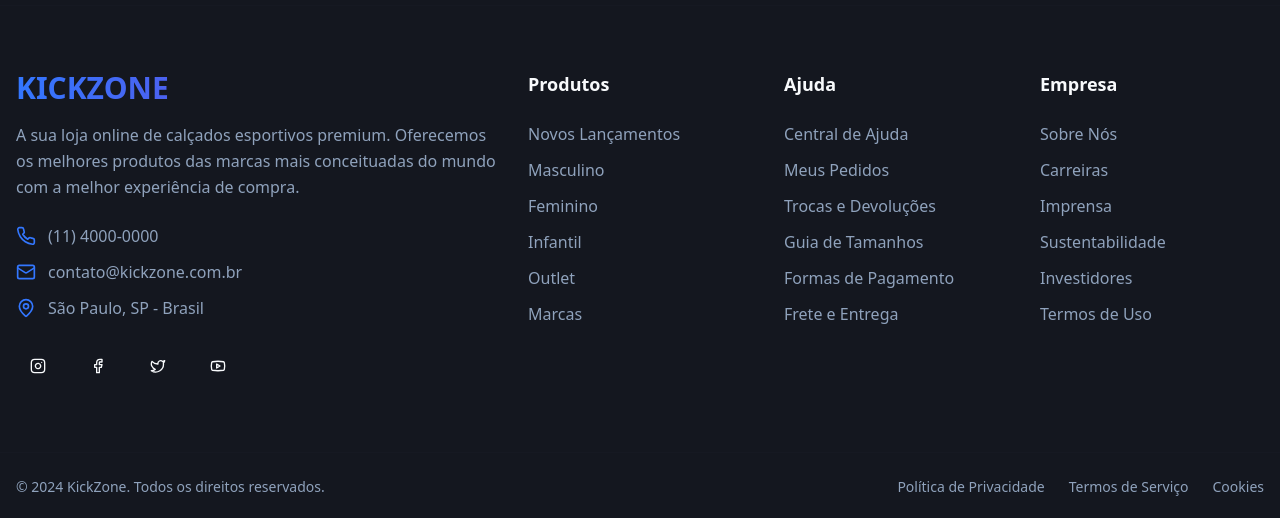
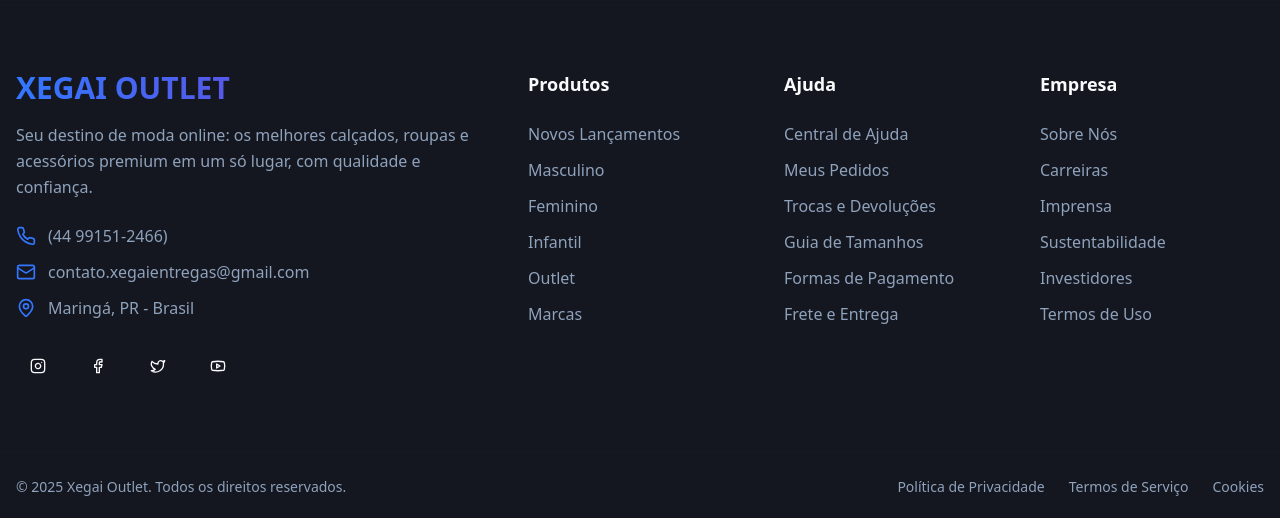
Before and after one commit to diegowvm/ecommerce-vm, a React (Vite) app: page /products in a window 1280 px wide. Shown: the part 946-1464 px from the top of the page. Built offline with nearby package versions, Linux system fonts and the light colour scheme; no server answers; the database is empty.

Commit message:
Code edited in Lovable Code Editor
Edited UI in Lovable

```diff
--- a/index.html
+++ b/index.html
@@ -3,11 +3,11 @@
   <head>
     <meta charset="UTF-8" />
     <meta name="viewport" content="width=device-width, initial-scale=1.0" />
-    <title>KickZone - E-commerce de Calçados Esportivos Premium</title>
+    <title>Xegai Outlet - Estilo não tem limite. Aqui você encontra tudo.</title>
     <meta name="description" content="Sua loja online de tênis e calçados esportivos das melhores marcas. Design futurístico, tecnologia avançada e a melhor experiência de compra." />
     <meta name="author" content="KickZone" />
 
-    <meta property="og:title" content="KickZone - E-commerce de Calçados Esportivos Premium" />
+    <meta property="og:title" content="Xegai Outlet - Estilo não tem limite. Aqui você encontra tudo." />
     <meta property="og:description" content="Sua loja online de tênis e calçados esportivos das melhores marcas. Design futurístico, tecnologia avançada e a melhor experiência de compra." />
     <meta property="og:type" content="website" />
     <meta property="og:image" content="https://lovable.dev/opengraph-image-p98pqg.png" />
--- a/src/components/ui/footer.tsx
+++ b/src/components/ui/footer.tsx
@@ -70,27 +70,25 @@ export function Footer() {
           <div className="lg:col-span-2 space-y-6">
             <div>
               <h2 className="text-3xl font-bold gradient-text mb-4">
-                KICKZONE
+                XEGAI OUTLET
               </h2>
               <p className="text-muted-foreground leading-relaxed">
-                A sua loja online de calçados esportivos premium.
-                Oferecemos os melhores produtos das marcas mais conceituadas
-                do mundo com a melhor experiência de compra.
+                Seu destino de moda online: os melhores calçados, roupas e acessórios premium em um só lugar, com qualidade e confiança.
               </p>
             </div>
 
             <div className="space-y-3">
               <div className="flex items-center space-x-3 text-muted-foreground">
                 <Phone className="h-5 w-5 text-primary" />
-                <span>(11) 4000-0000</span>
+                <span>(44 99151-2466)</span>
               </div>
               <div className="flex items-center space-x-3 text-muted-foreground">
                 <Mail className="h-5 w-5 text-primary" />
-                <span>contato@kickzone.com.br</span>
+                <span>contato.xegaientregas@gmail.com</span>
               </div>
               <div className="flex items-center space-x-3 text-muted-foreground">
                 <MapPin className="h-5 w-5 text-primary" />
-                <span>São Paulo, SP - Brasil</span>
+                <span>Maringá, PR - Brasil</span>
               </div>
             </div>
 
@@ -166,7 +164,7 @@ export function Footer() {
         <div className="container mx-auto px-4 py-6">
           <div className="flex flex-col md:flex-row justify-between items-center space-y-4 md:space-y-0">
             <p className="text-muted-foreground text-sm">
-              © 2024 KickZone. Todos os direitos reservados.
+              © 2025 Xegai Outlet. Todos os direitos reservados.
             </p>
             <div className="flex space-x-6 text-sm">
               <a href="#" className="text-muted-foreground hover:text-primary transition-colors">
--- a/src/components/ui/navbar.tsx
+++ b/src/components/ui/navbar.tsx
@@ -62,7 +62,7 @@ export function Navbar() {
           {/* Logo */}
           <div className="flex items-center">
             <Link to="/" className="text-2xl font-bold gradient-text">
-              KICKZONE
+              XEGAI OUTLET
             </Link>
           </div>
 
--- a/src/pages/AdminDashboard.tsx
+++ b/src/pages/AdminDashboard.tsx
@@ -41,7 +41,7 @@ export default function AdminDashboardPage() {
                     <span className="text-primary font-bold text-sm">K</span>
                   </div>
                   <div>
-                    <h1 className="font-bold text-lg">KickZone Admin</h1>
+                    <h1 className="font-bold text-lg">Xegai Admin</h1>
                     <p className="text-xs text-muted-foreground">Sistema de Gestão</p>
                   </div>
                 </div>
--- a/src/pages/Auth.tsx
+++ b/src/pages/Auth.tsx
@@ -62,7 +62,7 @@ export default function Auth() {
         </div>
 
         <div className="text-center mb-8">
-          <h1 className="text-3xl font-bold gradient-text mb-2">KICKZONE</h1>
+          <h1 className="text-3xl font-bold gradient-text mb-2">XEGAI OUTLET</h1>
           <p className="text-muted-foreground">Entre na sua conta ou crie uma nova</p>
         </div>
 
```
